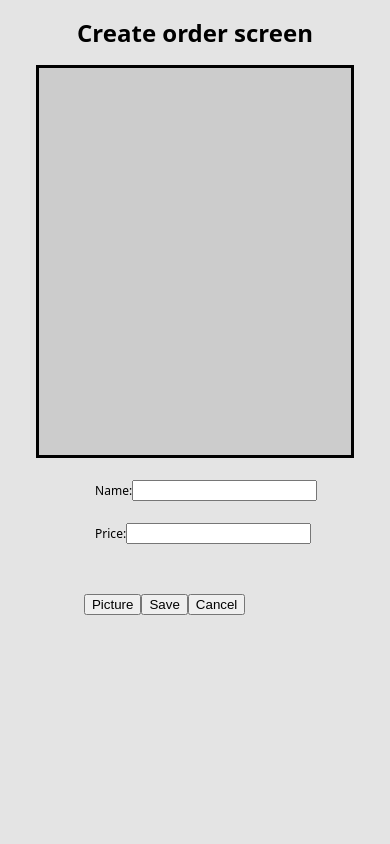
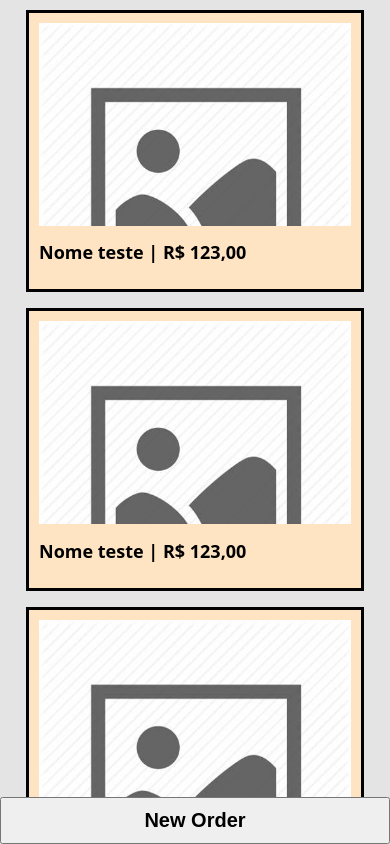
Before and after one commit to ryguigas0/pizzeria-admin, a website: page www/index.html in a window 390 px wide. Drawn offline with Linux system fonts and the light colour scheme; some packages are replaced by stand-ins of ours.

Commit message:
adds placeholder order list

```diff
--- a/www/css/index.css
+++ b/www/css/index.css
@@ -42,12 +42,28 @@ body {
     align-items: center;
 }
 
-.app-lista {
+.order-list {
     margin-top: 10px;
     display: flex;
     flex-direction: column;
-    width: 99%;
-    height: 95%
+    width: 100%;
+    height: 95%;
+    align-items: center;
+    gap: 1rem;
+    overflow-y: scroll;
+}
+
+.order-item {
+    width: 80%;
+    border: solid;
+    padding: 10px;
+    background-color: bisque;
+}
+
+.order-picture {
+    height: 24vh;
+    background-size: cover;
+    background-repeat: no-repeat;
 }
 
 .btn-list {
@@ -74,8 +90,7 @@ body {
     }
 }
 
-
-.pizza-preview {
+.picture-preview {
     flex: 4;
     border: solid;
     background-color: #cccccc;
@@ -84,6 +99,11 @@ body {
     background-size: cover;
     width: 80%;
 }
+
+.placeholder-bg {
+    background-image: url(../img/placeholder.jpg);
+}
+
 
 .pizza-form {
     flex: 4;
--- a/www/index.html
+++ b/www/index.html
@@ -40,16 +40,39 @@
 </head>
 
 <body>
-    <div id="screen-order-list" class="screen hidden">
+    <div id="screen-order-list" class="screen">
         <div class="order-list">
+            <div class="order-item">
+                <div class="order-picture placeholder-bg">
 
+                </div>
+                <h2 class="order-name">
+                    Nome teste | R$ 123,00
+                </h2>
+            </div>
+            <div class="order-item">
+                <div class="order-picture placeholder-bg">
+
+                </div>
+                <h2 class="order-name">
+                    Nome teste | R$ 123,00
+                </h2>
+            </div>
+            <div class="order-item">
+                <div class="order-picture placeholder-bg">
+
+                </div>
+                <h2 class="order-name">
+                    Nome teste | R$ 123,00
+                </h2>
+            </div>
         </div>
         <button id="btn-new-order" class="large-btn btn-switch-screen" data-origin-screen="screen-order-list"
             data-next-screen="screen-new-order-form">New Order</button>
     </div>
-    <div id="screen-new-order-form" class="screen ">
+    <div id="screen-new-order-form" class="screen hidden">
         <h1>Create order screen</h1>
-        <div id="pizza-preview" class="pizza-preview">
+        <div id="pizza-preview" class="picture-preview">
 
         </div>
         <div class="pizza-form">
```
Also changed, not shown: www/img/placeholder.jpg (added).
